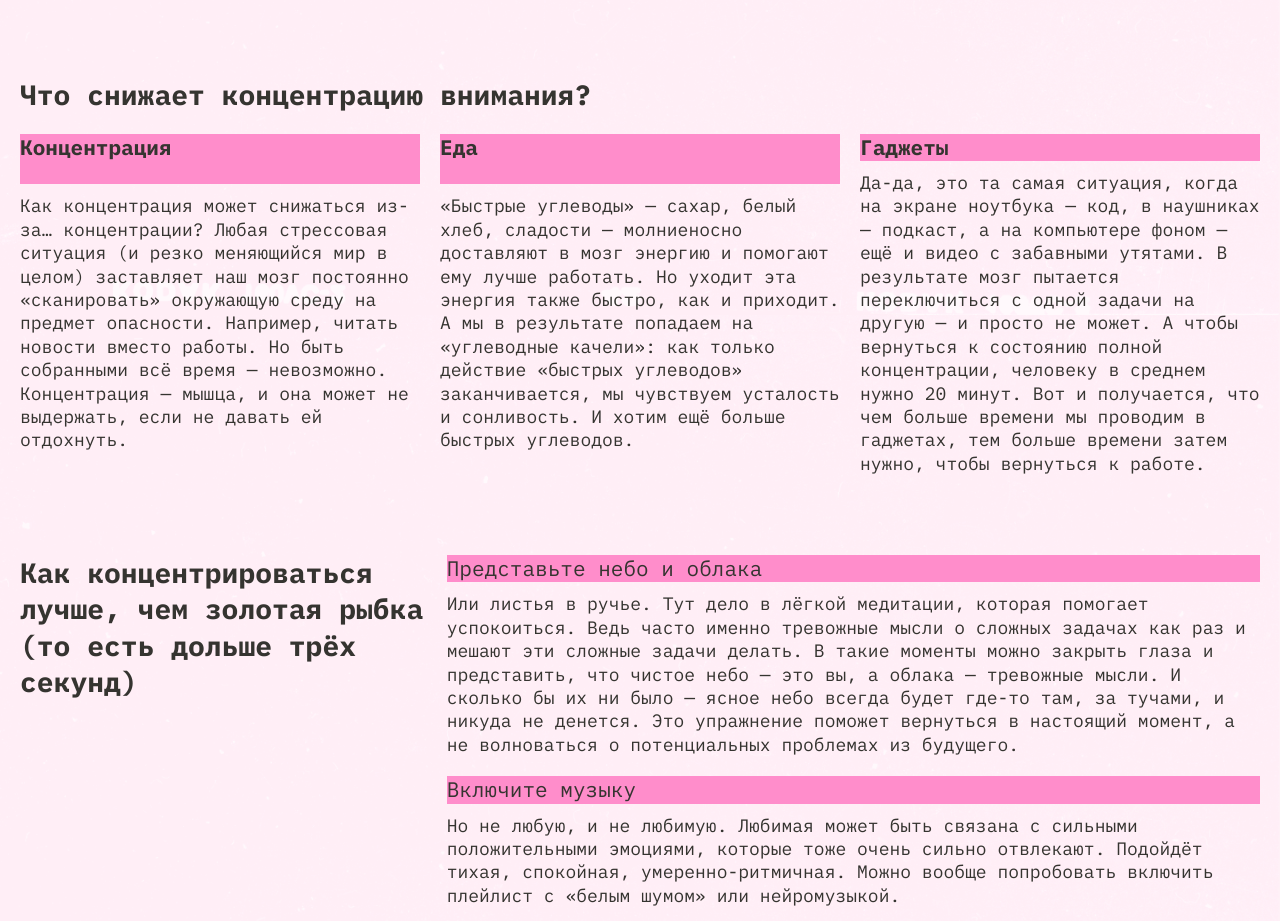
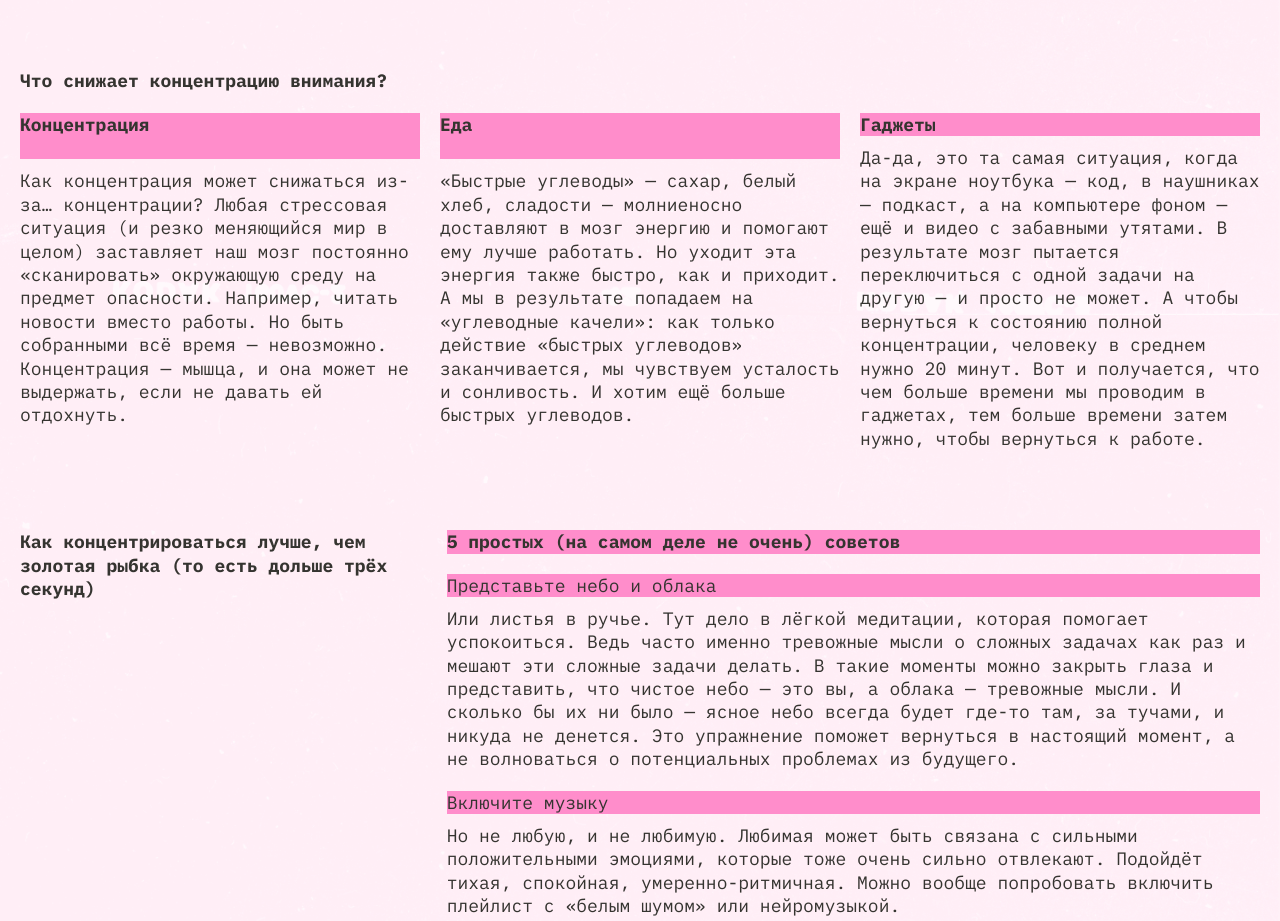
Before and after one commit to Lishdi1/slozhno-sosredotochitsya-ad, a plain HTML site: page index.html in a window 1280 px wide. Shown: the part 1285-2206 px from the top of the page. Drawn offline with Linux system fonts and the light colour scheme.

Commit message:
Размер заголовков 18px, добавлена плашка в секции 3

```diff
--- a/index.html
+++ b/index.html
@@ -54,7 +54,7 @@
       <h1 class="header__title title">no focus</h1>
 
       <p class="header__description title-decor">
-        Что делать, когда не можешь делать ничего. Или почему нам так сложно
+        Что делать, когда не можешь делать ничего<br />Или почему нам так сложно
         сконцентрироваться, особенно когда очень надо
       </p>
     </header>
@@ -148,6 +148,9 @@
           секунд)
         </h2>
         <div class="section__content">
+          <p class="section__lead title-decor">
+            5 простых (на самом деле не очень) советов
+          </p>
           <article class="card">
             <h3 class="card__title card__title_thin title-decor">
               Представьте небо и облака
--- a/styles/style.css
+++ b/styles/style.css
@@ -171,12 +171,13 @@
 .section__title {
   color: var(--accent-color);
   font-weight: 700;
-  font-size: 28px;
+  font-size: var(--base-font-size);
 }
 
 /* Заголовок галереи — в плашке, обычного размера */
 .gallery__title {
   font-weight: 700;
+  font-size: var(--base-font-size);
 }
 
 .section__content {
@@ -191,6 +192,12 @@
 }
 
 .card__title {
+  font-weight: 700;
+  font-size: var(--base-font-size);
+}
+
+/* Подзаголовок-плашка внутри секции (напр. «5 простых… советов») */
+.section__lead {
   font-weight: 700;
 }
 
@@ -221,7 +228,7 @@
 
 .gallery {
   display: grid;
-  gap: var(--content-gap);
+  gap: 10px;
 }
 
 .gallery__image {
@@ -289,6 +296,7 @@
   /* Галерея превращается в сетку */
   .gallery {
     grid-template-columns: repeat(3, 1fr);
+    gap: var(--content-gap);
   }
 
   .gallery__image {
```
